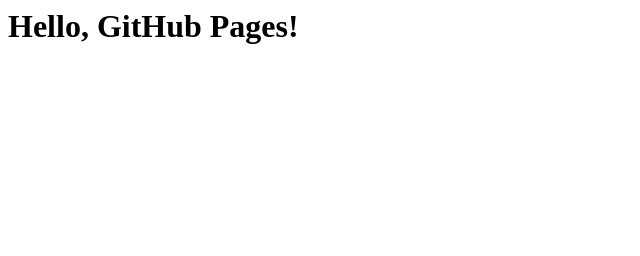
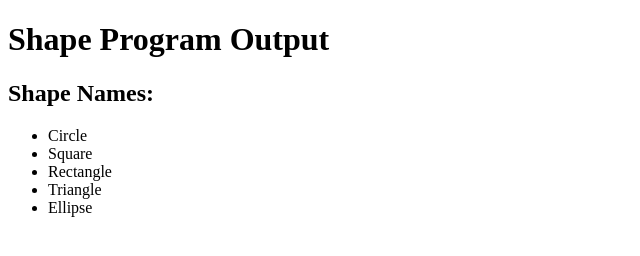
Before and after one commit to VirHanna/Module8, a plain HTML site: page index.html in a window 1280 px wide. Shown: the whole page, without its empty margins (0-640 px from the left). Drawn offline with Linux system fonts and the light colour scheme.

Commit message:
Update index.html

```diff
--- a/index.html
+++ b/index.html
@@ -1 +1,19 @@
-<h1>Hello, GitHub Pages!</h1>
+<!DOCTYPE html>
+<html lang="en">
+<head>
+    <meta charset="UTF-8">
+    <meta name="viewport" content="width=device-width, initial-scale=1.0">
+    <title>Shape Program Output</title>
+</head>
+<body>
+    <h1>Shape Program Output</h1>
+    <h2>Shape Names:</h2>
+    <ul>
+        <li>Circle</li>
+        <li>Square</li>
+        <li>Rectangle</li>
+        <li>Triangle</li>
+        <li>Ellipse</li>
+    </ul>
+</body>
+</html>
```
